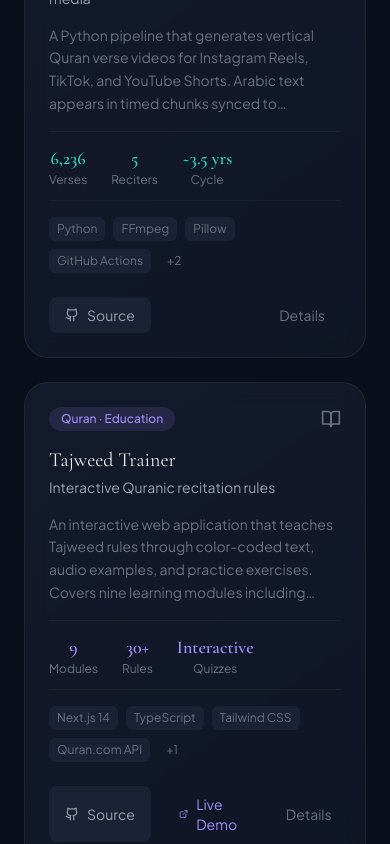
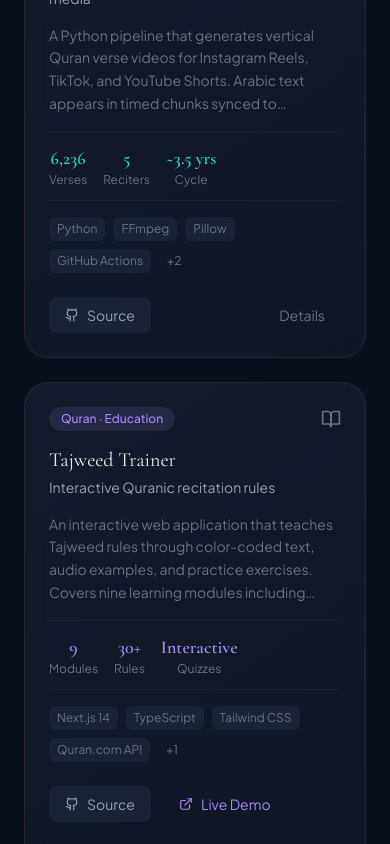
Before and after one commit to Abdalla-Eldoumani/my-islamic-portfolio, a Next.js app: page / in a window 390 px wide. Shown: the part 2080-2924 px from the top of the page. Built offline with nearby package versions, Linux system fonts and the light colour scheme.

Commit message:
Fix card overflow on mobile and use shared icon map

```diff
--- a/src/components/project-card.tsx
+++ b/src/components/project-card.tsx
@@ -2,18 +2,9 @@
 
 import { useState } from "react";
 import { motion } from "framer-motion";
-import { Github, ExternalLink, Chrome, Video, BookOpen, ScrollText, Star, Compass, Code, type LucideIcon } from "lucide-react";
+import { Github, ExternalLink, Chrome, Code } from "lucide-react";
 import type { Project } from "@/data/projects";
-
-const iconMap: Record<string, LucideIcon> = {
-  Video,
-  BookOpen,
-  ScrollText,
-  Star,
-  Compass,
-  Chrome,
-  Code,
-};
+import { projectIconMap } from "@/lib/icons";
 
 interface ProjectCardProps {
   project: Project;
@@ -24,7 +15,7 @@ interface ProjectCardProps {
 export function ProjectCard({ project, index, onSelect }: ProjectCardProps) {
   const [hovered, setHovered] = useState(false);
 
-  const IconComponent = iconMap[project.icon] ?? Code;
+  const IconComponent = projectIconMap[project.icon] ?? Code;
 
   return (
     <motion.article
@@ -82,7 +73,7 @@ export function ProjectCard({ project, index, onSelect }: ProjectCardProps) {
 
       {/* Stats */}
       {project.stats && (
-        <div className="flex gap-6 py-3 border-t border-b border-gold-muted/10">
+        <div className="flex flex-wrap gap-4 sm:gap-6 py-3 border-t border-b border-gold-muted/10">
           {project.stats.map((stat) => (
             <div key={stat.label} className="text-center">
               <div
@@ -115,7 +106,7 @@ export function ProjectCard({ project, index, onSelect }: ProjectCardProps) {
       </div>
 
       {/* Action links */}
-      <div className="flex gap-3 pt-2">
+      <div className="flex flex-wrap gap-3 pt-2">
         <a
           href={project.githubUrl}
           target="_blank"
```
